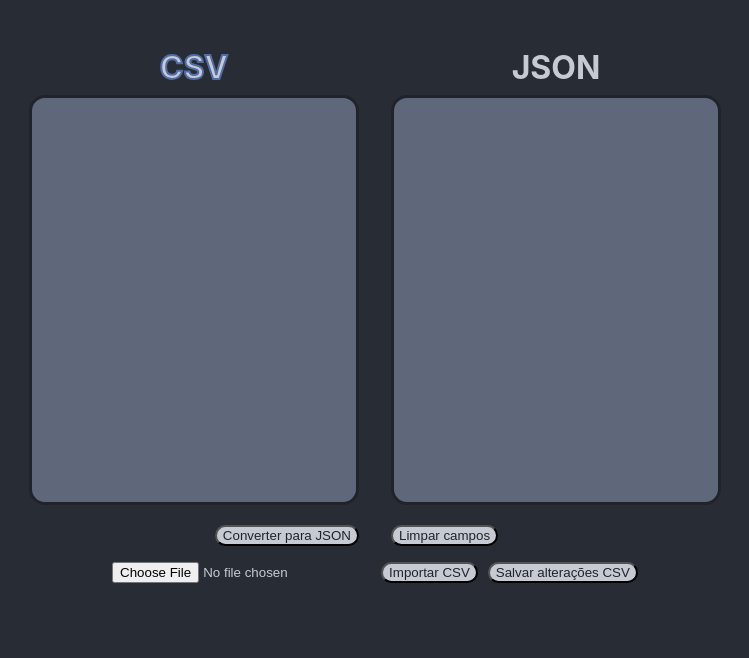
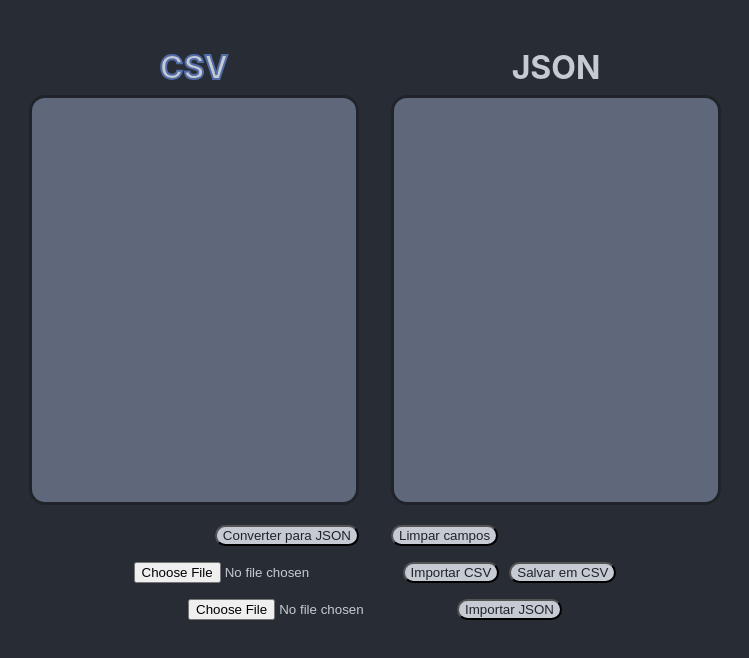
Before and after one commit to Vinny021/csv2json, a React (Create React App) app: page / in a window 1280 px wide. Shown: the top 658 px of the page, without its empty margins (265-1014 px from the left). Built offline with nearby package versions, Linux system fonts and the light colour scheme.

Commit message:
Upload json file

```diff
--- a/src/App.jsx
+++ b/src/App.jsx
@@ -10,7 +10,8 @@ function App() {
   const [showAlert, setShowAlert] = useState([false, 'Não valido']);
   const [csvTitle, setCsvTitle] = useState('CsvSelected');
   const [jsonTitle, setJsonTitle] = useState('JsonUnselected');
-  const [fileName, setFileName] = useState('');
+  const [csvFileName, setCsvFileName] = useState('');
+  const [jsonFileName, setJsonFileName] = useState('');
 
   const handleCsvChange = (event) => {
     const text = event.target.value
@@ -159,8 +160,8 @@ function App() {
 
   }
 
-  const importFileContent = (event) => {
-    const fileIntput = document.getElementById("fileInput");
+  const importCsvFile = (event) => {
+    const fileIntput = document.getElementById("csvFileInput");
     const file = fileIntput.files[0];
 
     if(file){
@@ -174,7 +175,7 @@ function App() {
           let fileContentSplited = fileContent.split('\n');
 
           setCsvText(fileContent)
-          setFileName(file.name)
+          setCsvFileName(file.name)
           console.log(fileContentSplited[0]);
         };
 
@@ -190,7 +191,36 @@ function App() {
     }
   }
 
-  const saveFileContent = () => {
+  const importJsonFile = (event) => {
+    const fileIntput = document.getElementById("jsonFileInput");
+    const file = fileIntput.files[0];
+
+    if(file){
+      try {
+
+        const reader = new FileReader();
+
+        reader.onload = (e) => {
+          const fileContent = e.target.result;
+
+          setJsonText(fileContent);
+          setJsonFileName(file.name);
+        };
+
+        reader.readAsText(file);
+      } catch (error) {
+        console.log('No File');
+        setShowAlert([true, 'Arquivo não encontrado']);
+        setTimeout(() => setShowAlert(false), 1500);
+      }
+    }else{
+      console.log('No File');
+      setShowAlert([true, 'Arquivo não encontrado']);
+      setTimeout(() => setShowAlert(false), 1500);
+    }
+  }
+
+  const saveCsvContent = () => {
     try {
         if (!validateCsv(csvText.split("\n"))) {
           setShowAlert([true, 'Sem conteúdo CSV']);
@@ -204,7 +234,7 @@ function App() {
 
         const a = document.createElement('a');
         a.href = url;
-        a.download = fileName;
+        a.download = csvFileName;
         a.click();
 
         window.URL.revokeObjectURL(url);
@@ -226,8 +256,6 @@ function App() {
   <textarea name="jsonField" id="jsonField" value={jsonText}></textarea>;
 
   var buttonText = csvTitle === 'CsvSelected' ? 'Converter para JSON' : 'Converter para CSV';
-  var importButtonText = csvTitle === 'CsvSelected' ? 'Importar CSV' : 'Importar JSON';
-  var saveButtonText = csvTitle === 'CsvSelected' ? 'Salvar alterações CSV' : 'Salvar alterações JSON';
   var convertAction = csvTitle === 'CsvSelected' ? csv2json : json2csv;
 
   return (
@@ -252,9 +280,14 @@ function App() {
         </div>
       </div>
       <div className='ButtonsSections'>
-          <input id="fileInput" type="file" className='InputFile' accept=".csv"/>
-          <button className='ActionButton' onClick={importFileContent}>{importButtonText}</button>
-          <button className='ActionButton' style={{marginLeft:'10px'}} onClick={saveFileContent}>{saveButtonText}</button>
+          <input id="csvFileInput" type="file" className='InputFile' accept=".csv"/>
+          <button className='ActionButton' onClick={importCsvFile}>Importar CSV</button>
+          <button className='ActionButton' style={{marginLeft:'10px'}} onClick={saveCsvContent}>Salvar em CSV</button>
+      </div>
+      <div className='ButtonsSections'>
+          <input id="jsonFileInput" type="file" className='InputFile' accept=".json"/>
+          <button className='ActionButton' onClick={importJsonFile}>Importar JSON</button>
+          {/* <button className='ActionButton' style={{marginLeft:'10px'}} onClick={saveCsvContent}>Salvar em JSON</button> */}
       </div>
     </div>
   );
```
Also changed, not shown: files/jsonTest.json (added, +13 -0 lines), ToDo.txt.
